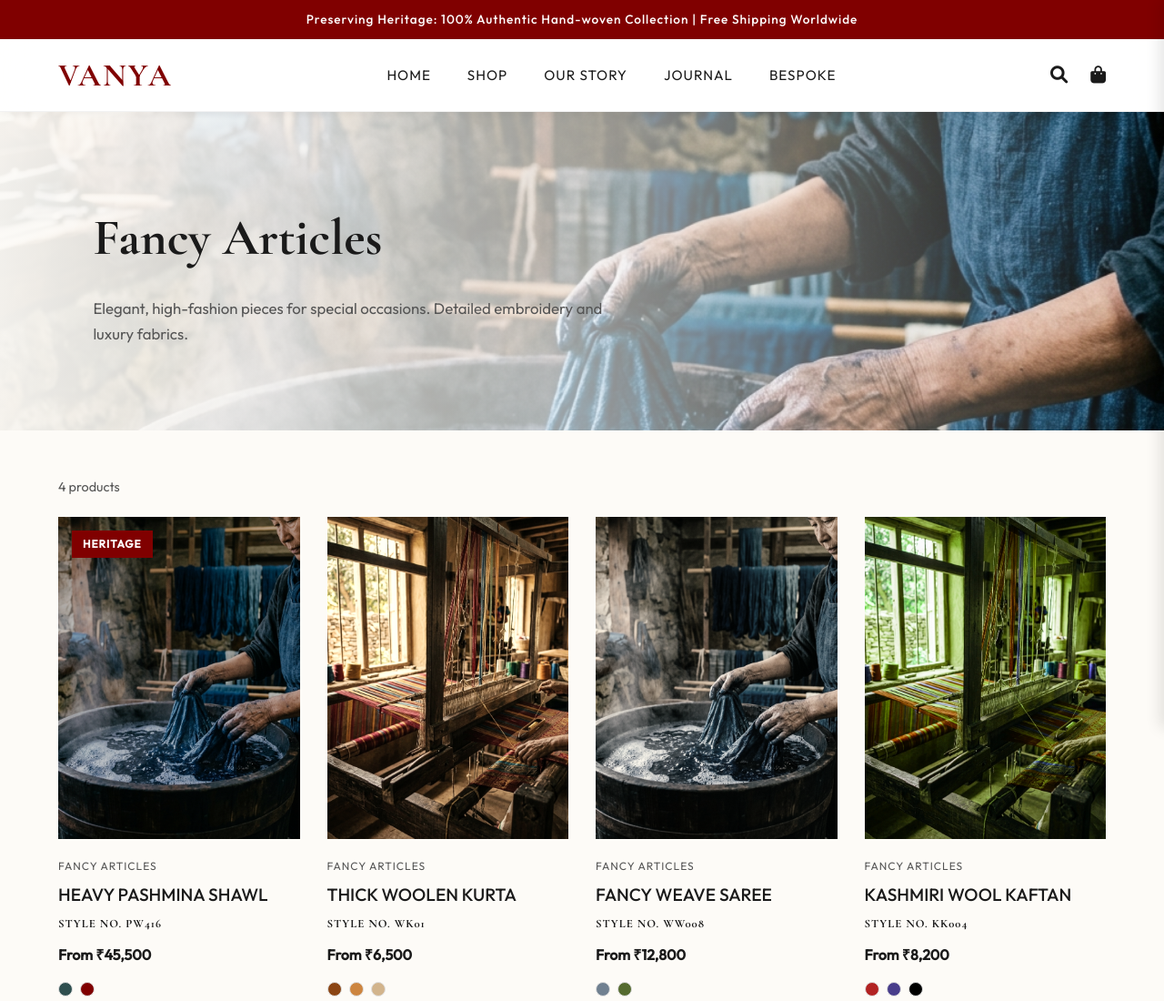
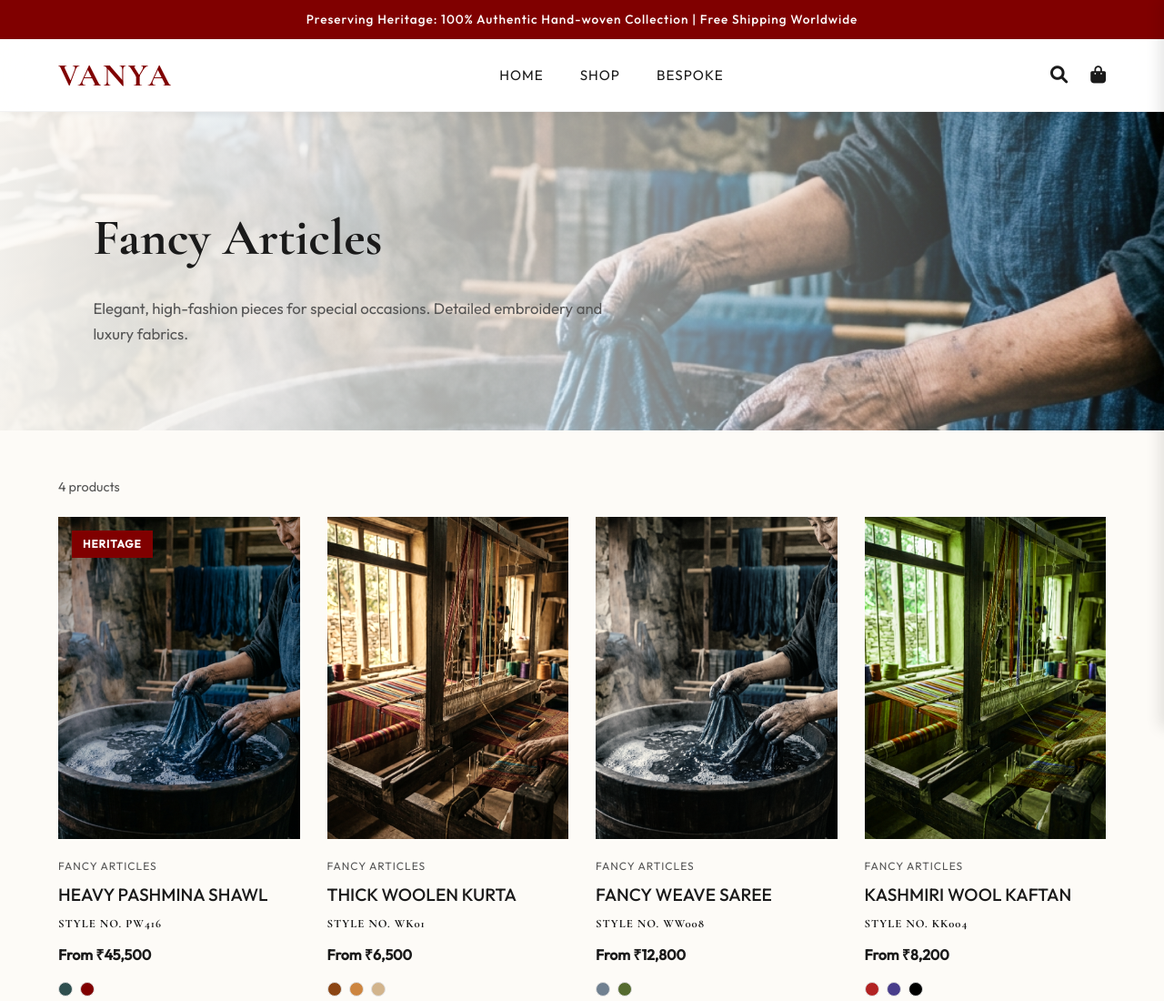
Before and after one commit to dgulati352-cpu/handloom-, a plain HTML site: page fancy-articles.html in a window 1280 px wide. Shown: the top 1100 px of the page at 91% size. Drawn offline with nearby package versions, Linux system fonts and the light colour scheme.

Commit message:
Cleanup navigation links - removed Our Story and Journal

```diff
--- a/fancy-articles.html
+++ b/fancy-articles.html
@@ -24,8 +24,6 @@
             <ul class="nav-links">
                 <li><a href="index.html#home">Home</a></li>
                 <li><a href="index.html#shop">Shop</a></li>
-                <li><a href="index.html#craft">Our Story</a></li>
-                <li><a href="index.html#journal">Journal</a></li>
                 <li><a href="index.html#order">Bespoke</a></li>
             </ul>
             <div class="nav-icons">
```
Also changed, not shown: god-clothes.html (+0 -2 lines), handloom.html (+0 -2 lines), index.html (+0 -2 lines), README.md (added).
